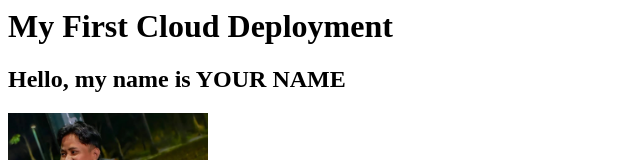
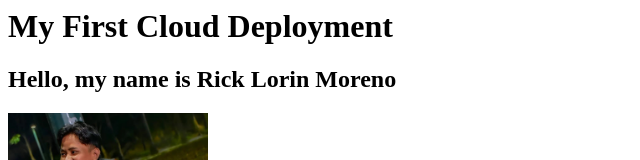
Before and after one commit to RickMoreno04/Cloud-DevOps-Basics---Simple-Deployment-Activity-Rick-Lorin-Moreno, a plain HTML site: page index.html in a window 1280 px wide. Shown: the top 160 px of the page, without its empty margins (0-640 px from the left). Drawn offline with Linux system fonts and the light colour scheme.

Commit message:
Change Name

```diff
--- a/index.html
+++ b/index.html
@@ -1,4 +1,5 @@
 <h1>My First Cloud Deployment</h1>
-<h2>Hello, my name is YOUR NAME</h2>
+<h2>Hello, my name is Rick Lorin Moreno</h2>
 <img src="My_Picture.jpg" width="200"/>
+
 <p>This is my first deployed website!</p>
```
